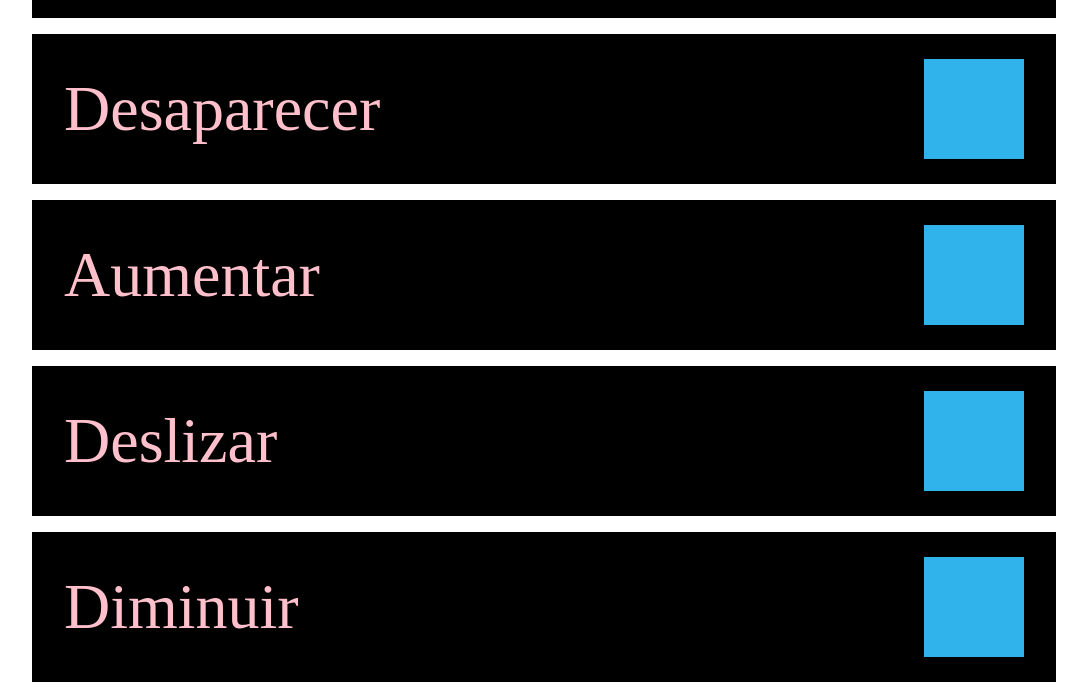
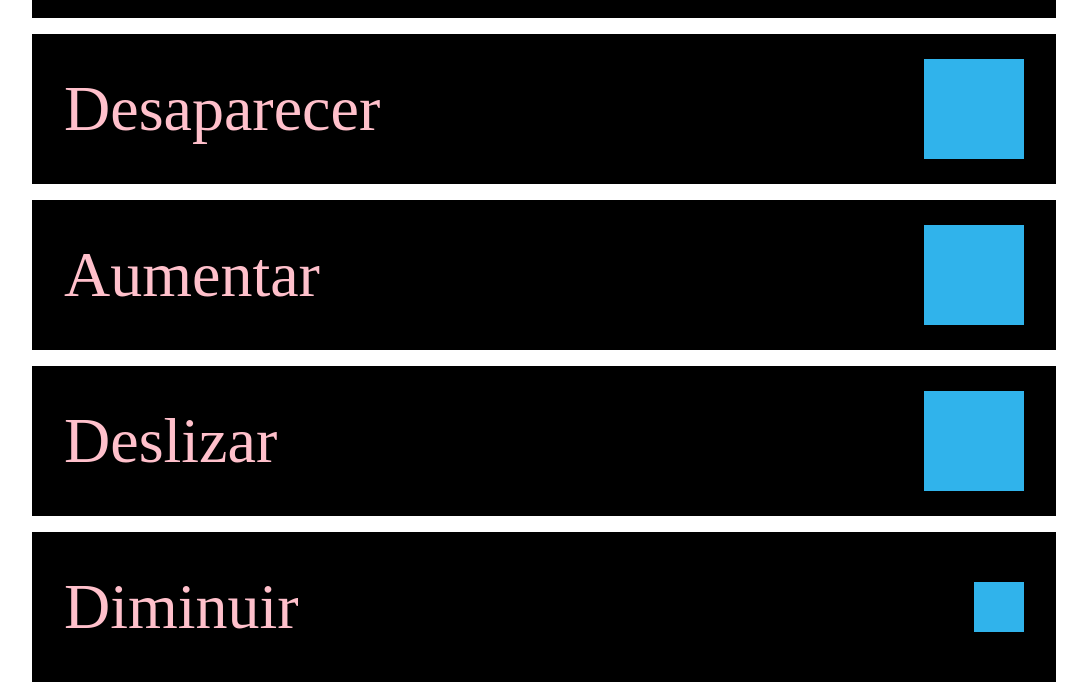
Before and after one commit to pbvessoleck/aula02, a plain HTML site: page index.html in a window 1280 px wide. Both pictures are taken after a click on the element 1070 px from the left and 1253 px from the top of the page. Shown: the part 646-1344 px from the top of the page, without its empty margins (96-1183 px from the left). Drawn offline with Linux system fonts and the light colour scheme.

Commit message:
Add files via upload

```diff
--- a/app.js
+++ b/app.js
@@ -7,6 +7,7 @@ const forma4 = document.getElementById('forma4')
 const forma5 = document.getElementById('forma5')
 const forma6 = document.getElementById('forma6')
 const forma7 = document.getElementById('forma7')
+const forma8 = document.getElementById('forma8')
 
 function mudarCor () {
     forma1.classList.toggle('vermelho')
@@ -36,6 +37,10 @@ function deslizar () {
     forma7.classList.toggle('deslizar')
 }
 
+function diminuir () {
+    forma8.classList.toggle('diminuir')
+}
+
 forma1.addEventListener('click', mudarCor)
 forma2.addEventListener('click', mudarForma)
 forma3.addEventListener('click', mudarImagem)
@@ -43,3 +48,4 @@ forma4.addEventListener('click', girar)
 forma5.addEventListener('click', desaparecer)
 forma6.addEventListener('click', aumentar)
 forma7.addEventListener('click', deslizar)
+forma8.addEventListener('click', diminuir)
--- a/style.css
+++ b/style.css
@@ -67,3 +67,8 @@
 .deslizar{
     margin-right: 200px;
 }
+
+.diminuir{
+    width: 50px;
+    height: 50px;
+}
```
